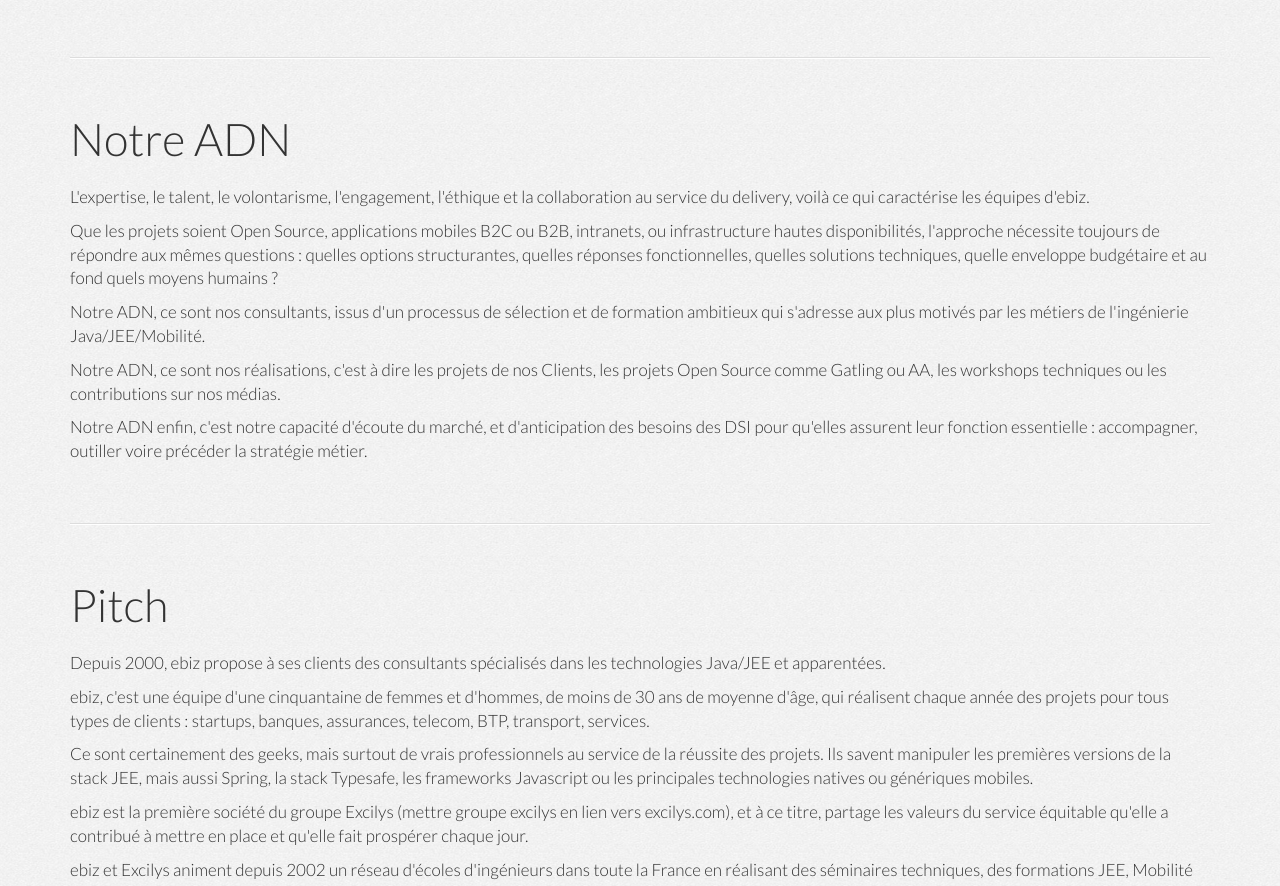
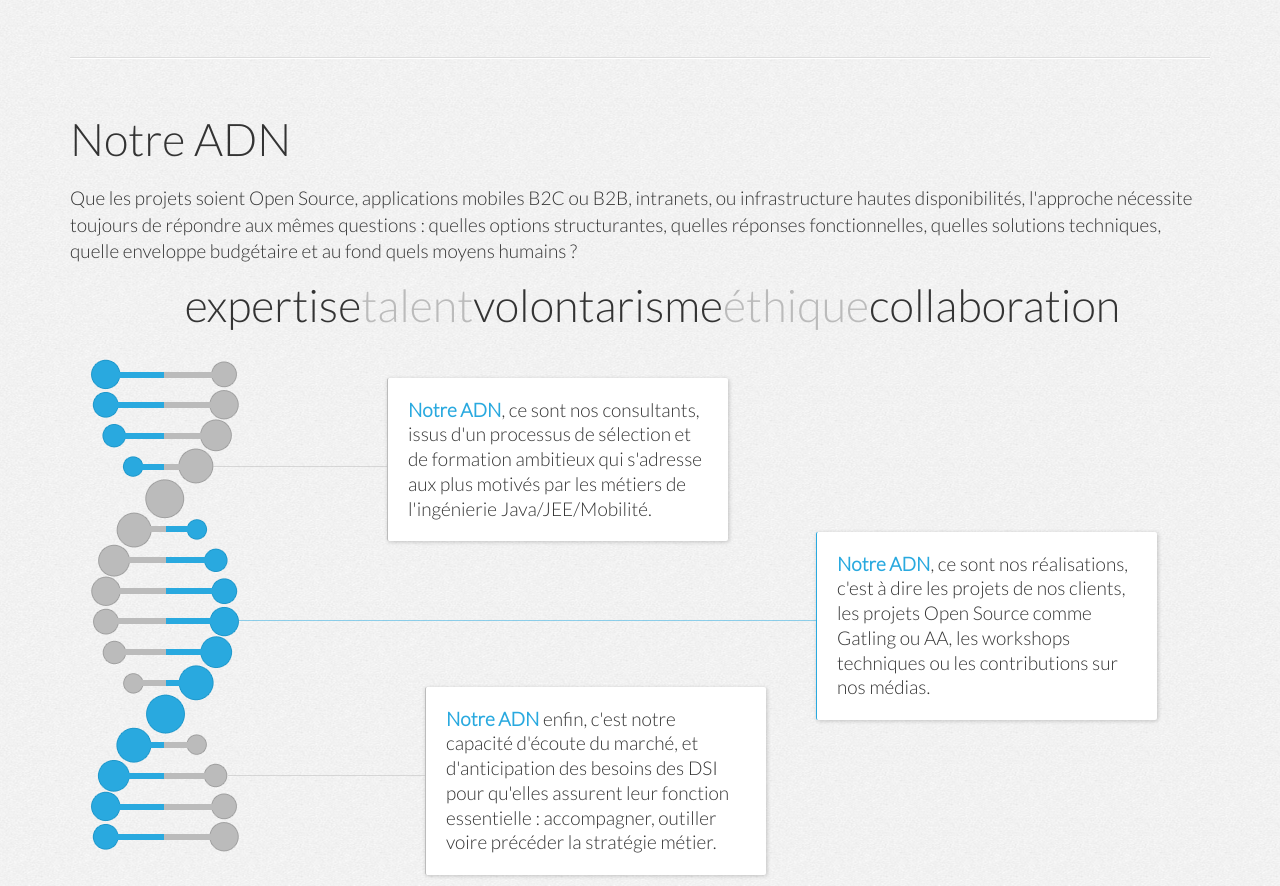
Before and after one commit to e-biz/website, a plain HTML site: page index.html in a window 1280 px wide. Shown: the part 1914-2800 px from the top of the page. Drawn offline with nearby package versions, Linux system fonts and the light colour scheme.

Commit message:
Formatted ADN

```diff
--- a/css/content.css
+++ b/css/content.css
@@ -18,7 +18,7 @@
 }
 
 content p {
-  font-size: 17px;
+  font-size: 19px;
   line-height: 1.4;
 }
 
@@ -209,6 +209,91 @@
   -moz-transform:rotate(30deg); /* Firefox */
   -webkit-transform:rotate(30deg); /* Safari and Chrome */
   -o-transform:rotate(30deg); /* Opera */
-;
   left: 130px;
 }
+
+
+/* words */
+
+.words {
+  text-align: center;
+}
+
+.words li {
+  font-size: 45px;
+  display: inline;
+  list-style: none;
+}
+
+.words li:nth-child(even) {
+  color: #BBB;
+}
+
+/* adn */
+
+.adn {
+  position: relative;
+}
+
+.adn .box {
+  font-size: 19px;
+  line-height: 1.3;
+  position: absolute;
+  background: white;
+  border-right: 0px solid #29A9DF;
+  margin-bottom: 15px;
+  -webkit-border-radius: 2px;
+  -moz-border-radius: 2px;
+  border-radius: 2px;
+  -webkit-box-shadow: 1px 1px 4px rgba(0, 0, 0, 0.2);
+  -moz-box-shadow:    1px 1px 4px rgba(0, 0, 0, 0.2);
+  box-shadow:         1px 1px 4px rgba(0, 0, 0, 0.2);
+  width: 300px;
+  top: 0px;
+  right: 0px;
+  padding: 20px;
+  border-left: 1px solid #bbb;
+}
+
+.adn .box.box1 {
+  left: 317px;
+  top: 21px;
+}
+
+
+.adn .box.box2 {
+  left: 746px;
+  top: 175px;
+  border-left: 1px solid #29A9DF;
+}
+
+.adn .box.box3 {
+  left: 355px;
+  top: 330px;
+}
+
+.adn .box > div {
+  position: absolute;
+  background: #29A9DF;
+  height: 1px;
+  right: 100%;
+  top: 88px;
+  opacity: 0.5;
+}
+.adn .box1 > div {
+  width: 175px;
+  background: #bbbbbb;
+}
+
+.adn .box2 > div {
+    width: 578px;
+}
+
+.adn .box3 > div {
+    width: 198px;
+    background: #bbbbbb;
+}
+
+.adn strong {
+  color: #29A9DF;
+}
--- a/index.html
+++ b/index.html
@@ -116,21 +116,35 @@
           </div>
 
           <hr class="divider" id="anchor-adn">
-          <div class="slideIn">
-            <h1>
-              Notre ADN
-            </h1>
 
-            <p>L'expertise, le talent, le volontarisme, l'engagement, l'éthique et la collaboration au service du delivery, voilà ce qui caractérise les équipes d'ebiz.</p>
+          <h1>
+            Notre ADN
+          </h1>
 
-            <p>Que les projets soient Open Source, applications mobiles B2C ou B2B, intranets, ou  infrastructure hautes disponibilités, l'approche nécessite toujours de répondre aux mêmes questions : quelles options structurantes, quelles réponses fonctionnelles, quelles solutions techniques, quelle enveloppe budgétaire et au fond quels moyens humains ?</p>
+          <p>Que les projets soient Open Source, applications mobiles B2C ou B2B, intranets, ou  infrastructure hautes disponibilités, l'approche nécessite toujours de répondre aux mêmes questions : quelles options structurantes, quelles réponses fonctionnelles, quelles solutions techniques, quelle enveloppe budgétaire et au fond quels moyens humains ?</p><br />
 
-            <p>Notre ADN, ce sont nos consultants, issus d'un processus de sélection et de formation ambitieux qui s'adresse aux plus motivés par les métiers de l'ingénierie Java/JEE/Mobilité.</p>
+          <ul class="words slideIn">
+            <li>expertise</li><li>talent</li><li>volontarisme</li><li>éthique</li><li>collaboration</li>
+          </ul><br />
 
-            <p>Notre ADN, ce sont nos réalisations, c'est à dire les projets de nos Clients, les projets Open Source comme Gatling ou AA, les workshops techniques ou les contributions sur nos médias.</p>
+          <div class="adn slideIn">
 
-            <p>Notre ADN enfin, c'est notre capacité d'écoute du marché, et d'anticipation des besoins des DSI pour qu'elles assurent leur fonction essentielle : accompagner, outiller voire précéder la stratégie métier.</p>
+            <img src="img/adn.png" alt="ADN" class="slideIn" />
+
+            <div class="box box1 slideIn">
+              <div>&nbsp;</div>
+              <strong>Notre ADN</strong>, ce sont nos consultants, issus d'un processus de sélection et de formation ambitieux qui s'adresse aux plus motivés par les métiers de l'ingénierie Java/JEE/Mobilité.</div>
+
+            <div class="box box2 slideIn">
+              <div>&nbsp;</div>
+              <strong>Notre ADN</strong>, ce sont nos réalisations, c'est à dire les projets de nos clients, les projets Open Source comme Gatling ou AA, les workshops techniques ou les contributions sur nos médias.</div>
+
+            <div class="box box3 slideIn">
+              <div>&nbsp;</div>
+              <strong>Notre ADN</strong> enfin, c'est notre capacité d'écoute du marché, et d'anticipation des besoins des DSI pour qu'elles assurent leur fonction essentielle : accompagner, outiller voire précéder la stratégie métier.</div>
+
           </div>
+
 
           <hr class="divider" id="anchor-pitch">
           <div class="slideIn">
```
Also changed, not shown: img/adn.png (added).
